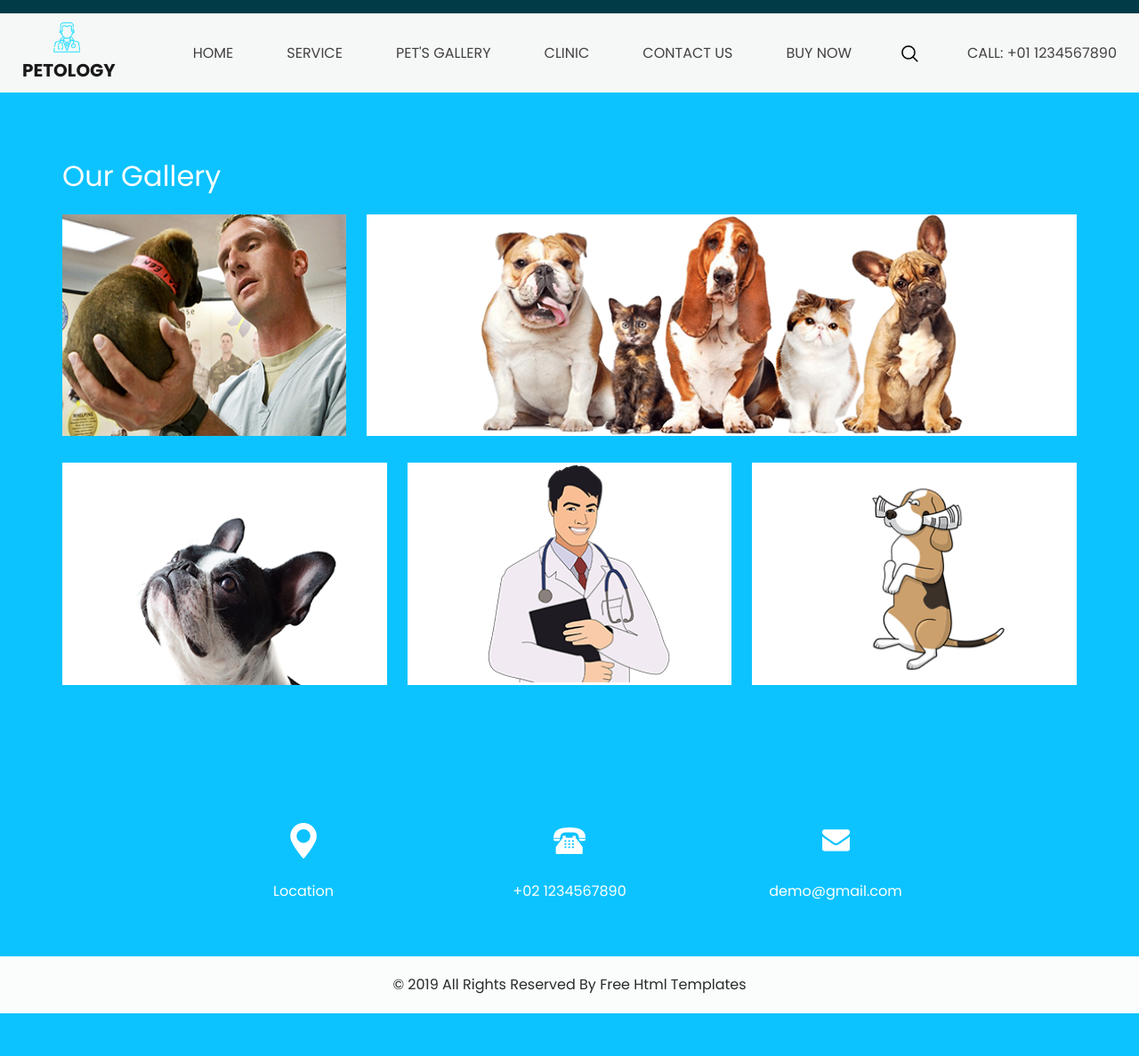
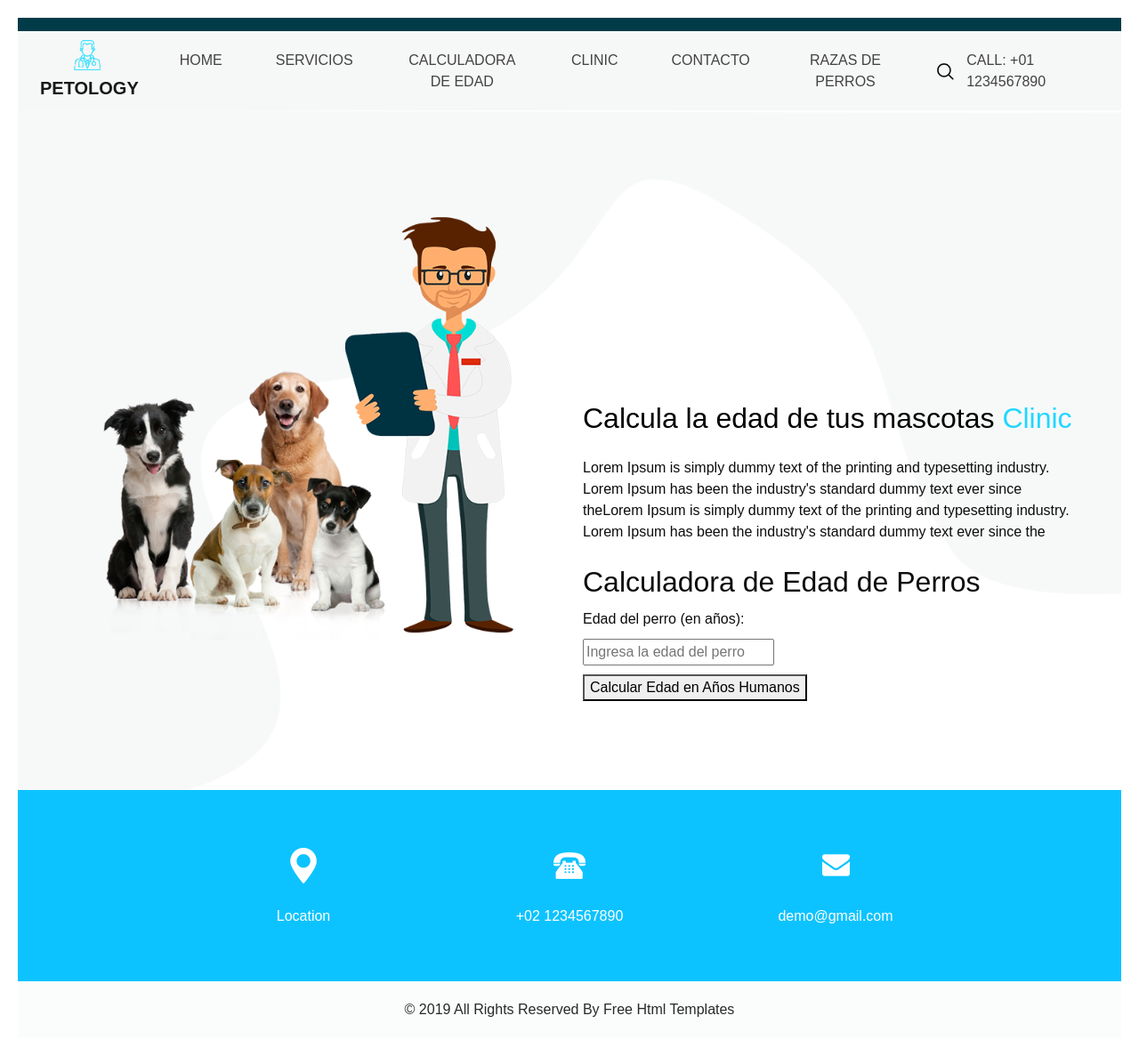
Before and after one commit to Javier1239/PenaRamirezJavierLlanasDelgadoGaelAntonioTorresSantoscoyAndresReyesGomezJuanAntonioUnidad2, a PHP site: page /pet.php in a window 1280 px wide. Shown: the whole page at 89% size. Before the commit the page ends 1139 px from the top, so only its background shows below. Run offline with PHP 8.4, Linux system fonts and the light colour scheme; some libraries are stand-ins or nearby versions.

Commit message:
agregue funcion sincrona Calculadora de edad

```diff
--- a/index.php
+++ b/index.php
@@ -57,7 +57,7 @@
             <a class="nav-link" href="service.php">Sevicios </a>
           </li>
           <li class="nav-item">
-            <a class="nav-link" href="pet.php">Pet's gallery </a>
+            <a class="nav-link" href="pet.php">Calculadora de edad </a>
           </li>
           <li class="nav-item">
             <a class="nav-link" href="clinic.php">Clinica</a>
--- a/pet.php
+++ b/pet.php
@@ -48,24 +48,24 @@
 
           <div class="collapse navbar-collapse" id="navbarSupportedContent">
             <div class="d-flex mx-auto flex-column flex-lg-row align-items-center">
-            <ul class="navbar-nav">
+              <ul class="navbar-nav  ">
                 <li class="nav-item active">
                   <a class="nav-link" href="index.php">Home <span class="sr-only">(current)</span></a>
                 </li>
                 <li class="nav-item">
-            <a class="nav-link" href="service.php">Service </a>
+                  <a class="nav-link" href="service.php">servicios </a>
                 </li>
                 <li class="nav-item">
-            <a class="nav-link" href="pet.php">Pet's gallery </a>
+                  <a class="nav-link" href="pet.php">Calculadora de edad </a>
                 </li>
                 <li class="nav-item">
-            <a class="nav-link" href="clinic.php">Clinic</a>
+                  <a class="nav-link" href="clinic.php"> clinic</a>
                 </li>
                 <li class="nav-item">
-            <a class="nav-link" href="contact.php">Contact us</a>
+                  <a class="nav-link" href="contact.php">Contacto</a>
                 </li>
                 <li class="nav-item">
-            <a class="nav-link" href="buy.php">Buy now</a>
+                  <a class="nav-link" href="buy.php">Razas de perros </a>
                 </li>
               </ul>
               <form class="form-inline my-2 my-lg-0 ml-0 ml-lg-4 mb-3 mb-lg-0">
@@ -84,35 +84,81 @@
     <!-- end header section -->
   </div>
 
-  <!-- gallery section -->
-  <section class="gallery-section layout_padding">
+  <!-- about section -->
+
+  <section class="about_section layout_padding">
     <div class="container">
-      <h2>
-        Our Gallery
+      <div class="row">
+        <div class="col-md-6">
+          <div class="img-box">
+            <img src="images/about.png" alt="">
+          </div>
+        </div>
+        <div class="col-md-6">
+          <div class="detail-box">
+            <h2 class="custom_heading">
+              Calcula la edad de tus mascotas
+              <span>
+                Clinic
+              </span>
             </h2>
+            <p>
+              Lorem Ipsum is simply dummy text of the printing and typesetting industry. Lorem Ipsum has been the
+              industry's standard dummy text ever since theLorem Ipsum is simply dummy text of the printing and
+              typesetting industry. Lorem Ipsum has been the industry's standard dummy text ever since the
+            </p>
+            <div>
+
+            <style>
+        body {
+            font-family: Arial, sans-serif;
+            margin: 20px;
+        }
+        label, input, button {
+            display: block;
+            margin: 10px 0;
+        }
+        #resultado {
+            margin-top: 20px;
+            font-weight: bold;
+        }
+    </style>
+    <body>
+      <!-- Calculadora de Edad de Perros -->
+    <div>
+        <h2>Calculadora de Edad de Perros</h2>
+        <label for="dogAge">Edad del perro (en años):</label>
+        <input type="number" id="dogAge" placeholder="Ingresa la edad del perro">
+        <button onclick="calcularEdadHumana()">Calcular Edad en Años Humanos</button>
+        <p id="resultado"></p>
     </div>
-    <div class="container ">
-      <div class="img_box box-1">
-        <img src="images/g-1.png" alt="">
+
+    <script>
+        // Función síncrona para calcular la edad de un perro en años humanos
+        function calcularEdadHumana() {
+            // Obtener el valor de la edad del perro desde el input
+            const edadPerro = document.getElementById('dogAge').value;
+
+            // Verificar que el valor ingresado sea un número válido
+            if (isNaN(edadPerro) || edadPerro === '') {
+                alert('Por favor, ingresa una edad válida para el perro.');
+                return;
+            }
+
+            // Calcular la edad en años humanos (1 año de perro = 7 años humanos)
+            const edadHumana = edadPerro * 7;
+
+            // Mostrar el resultado en el elemento <p> con id "resultado"
+            document.getElementById('resultado').textContent = `La edad del perro en años humanos es: ${edadHumana}`;
+        }
+    </script>
+</body>
             </div>
-      <div class="img_box box-2">
-        <img src="images/g-2.png" alt="">
           </div>
-      <div class="img_box box-3">
-        <img src="images/g-3.png" alt="">
         </div>
-      <div class="img_box box-4">
-        <img src="images/g-4.png" alt="">
-      </div>
-      <div class="img_box box-5">
-        <img src="images/g-5.png" alt="">
       </div>
     </div>
   </section>
-
-
-
-  <!-- end gallery section -->
 
   <!-- info section -->
   <section class="info_section layout_padding2">
@@ -171,25 +217,8 @@
 
   <script type="text/javascript" src="js/jquery-3.4.1.min.js"></script>
   <script type="text/javascript" src="js/bootstrap.js"></script>
-  <script>
-    // Obtener todos los enlaces del navbar
-    var navLinks = document.querySelectorAll('.navbar-nav .nav-link');
 
-    // Agregar eventos de mouse a cada enlace
-    navLinks.forEach(function(link) {
-      link.addEventListener('mouseenter', function() {
-        // Cambiar el fondo y color del texto cuando el mouse entra
-        link.style.backgroundColor = '#007bff';
-        link.style.color = '#fff';
-      });
 
-      link.addEventListener('mouseleave', function() {
-        // Restaurar el fondo y color del texto cuando el mouse sale
-        link.style.backgroundColor = '';
-        link.style.color = '';
-      });
-    });
-  </script>
 </body>
 
 </html>
```
Lines whose indentation alone changed are shown as unchanged.
